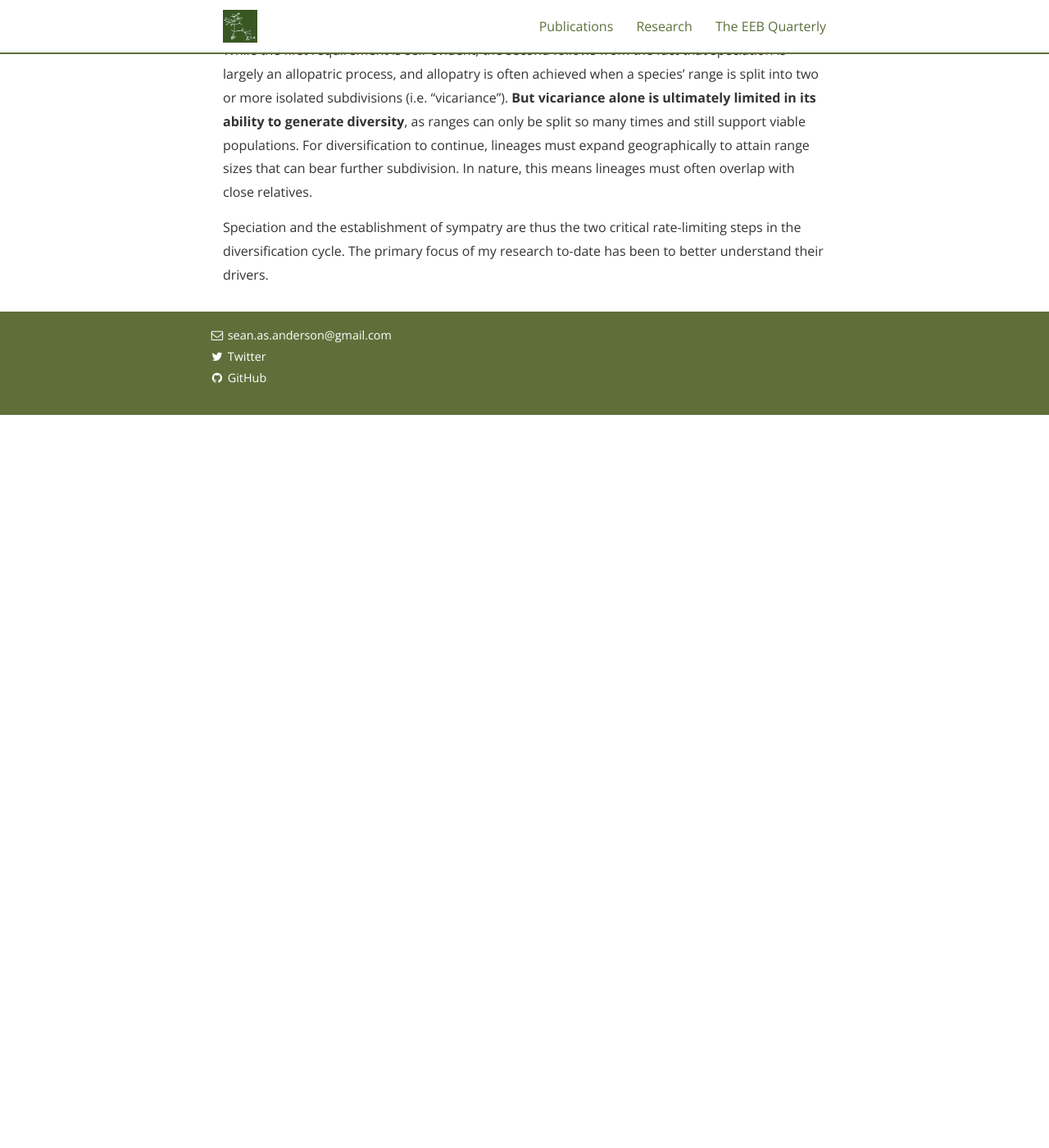
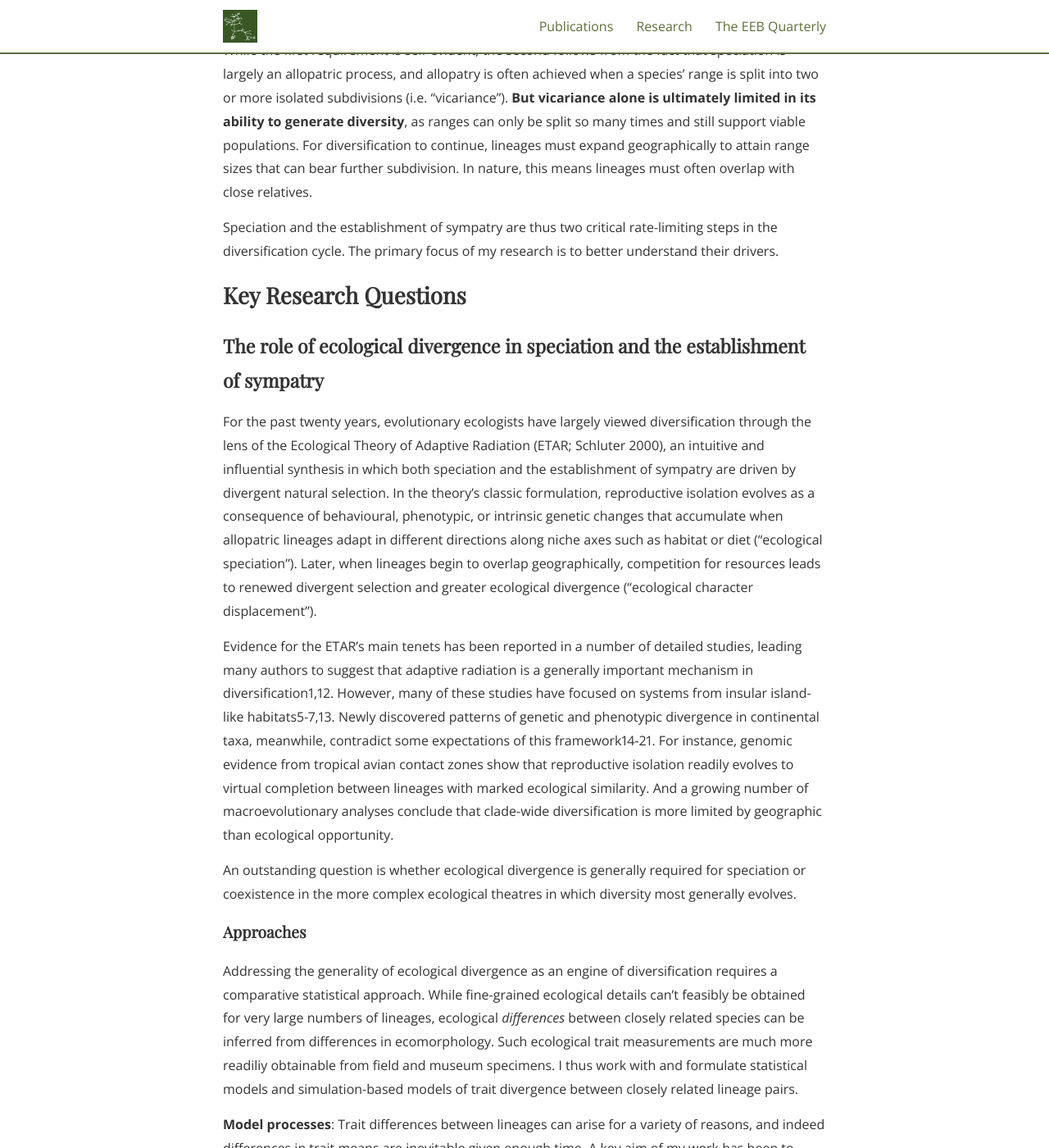
Before and after one commit to SeanASAnderson/SeanASAnderson.github.io, a Jekyll site: the page built from research.md, in a window 1280 px wide and 1400 px high, scrolled down 270 px. Shown: the whole window at 82% size. Built offline with Jekyll 4.4.1, drawn with Linux system fonts in a browser that asks for light colours; nearby versions of some CDN libraries; some web fonts are replaced; before the commit the page ends 900 px from its top, so only the background shows below that; some of the changed text lies outside the part shown.

Commit message:
some text changes

```diff
--- a/index.html
+++ b/index.html
@@ -55,7 +55,7 @@
   <h2> <center><a href="https://github.com/SeanASAnderson/CV/blob/main/AndersonSean.CV.2021.pdf">Click for CV </a></center></h2>
   <!--<h1> <center> Welcome! </center> </h1>-->
   <p> I am an evolutionary biologist studying the processes that generate species richness. My research focuses on speciation and the evolution of coexistence between close relatives, and a key aim of my work is to draw statistical generalizations about the hypothesized drivers of these two processes. </p>
-  <p> <img src="/assets/sean_suriname_riverside2.jpg" alt="Sean Pic" style="width:200px;margin-right:15px;"> To this end, I develop new analytical and simulation-based tools for questions like "is ecology-based divergent selection generally required for speciation?" and "do the processes promoting coexstence tend to differ across environments?". I deploy these tools to analyze data from the field, lab, and museum specimens. I am particularly interested in diversification dynamics in non-model systems <span>&#8212;</span> lineages that evolve and speciate in the complex continental settings home to most of life. </p>
+  <p> <img src="/assets/sean_suriname_riverside2.jpg" alt="Sean Pic" style="width:200px;margin-right:15px;"> To this end, I develop new analytical tools for questions like "is ecology-based divergent selection generally required for speciation?" and "do the processes promoting coexstence tend to differ across environments?". I deploy these tools to analyze data from the field, lab, and museum specimens. I am particularly interested in diversification dynamics in non-model systems <span>&#8212;</span> lineages that evolve and speciate in the complex continental settings home to most of life. </p>
   <p> Currently I'm a PhD candidate in <a href="https://www.utsc.utoronto.ca/~jweir"/> <b>Jason Weir's </a> </b> lab at the University of Toronto. I'm entering the fourth and final year of my work with Jason, so <b> if you're a PI and would like to discuss potential postdoc partnerships for 2022, please <a href="mailto:sean.as.anderson@gmail.com">reach out today!</a></b> </p>
 
   </body>
--- a/research.md
+++ b/research.md
@@ -9,39 +9,127 @@
 
 While the first requirement is self-evident, the second follows from the fact that speciation is largely an allopatric process, and allopatry is often achieved when a species’ range is split into two or more isolated subdivisions (i.e. “vicariance”). **But vicariance alone is ultimately limited in its ability to generate diversity**, as ranges can only be split so many times and still support viable populations. For diversification to continue, lineages must expand geographically to attain range sizes that can bear further subdivision. In nature, this means lineages must often overlap with close relatives.
 
-Speciation and the establishment of sympatry are thus the two critical rate-limiting steps in the diversification cycle. The primary focus of my research to-date has been to better understand their drivers.
+Speciation and the establishment of sympatry are thus two critical rate-limiting steps in the diversification cycle. The primary focus of my research is to better understand their drivers.
 
-{% comment %}
-## Questions
+## Key Research Questions
 
 ### The role of ecological divergence in speciation and the establishment of sympatry
 
 For the past twenty years, evolutionary ecologists have largely viewed diversification through the lens of the Ecological Theory of Adaptive Radiation (ETAR; Schluter 2000), an intuitive and influential synthesis in which both speciation and the establishment of sympatry are driven by divergent natural selection. In the theory's classic formulation, reproductive isolation evolves as a consequence of behavioural, phenotypic, or intrinsic genetic changes that accumulate when allopatric lineages adapt in different directions along niche axes such as habitat or diet (“ecological speciation”). Later, when lineages begin to overlap geographically, competition for resources leads to renewed divergent selection and greater ecological divergence (“ecological character displacement”).
 
-Evidence for the ETAR's main tenets has been reported in a number of detailed studies, leading many authors to suggest that adaptive radiation is a generally important mechanism in
-diversification1,12. But despite its success, predictions of the ETAR have primarily been supported in systems from young island-like habitats5-7,13, while they have remained largely untested in continental environments where the vast majority of species occur. Newly discovered patterns of morphological and genetic diversity in continental taxa, meanwhile, contradict some expectations of this framework14-21. In particular, genomic evidence from tropical avian contact zones show that reproductive isolation readily evolves to virtual completion between lineages with marked ecological similarity. And a growing number of macroevolutionary analyses conclude that clade-wide diversification is more limited by geographic than ecological opportunity. These data call into question whether diversification dynamics observed on island can in fact scale up to explain continental diversity.
+Evidence for the ETAR's main tenets has been reported in a number of detailed studies, leading many authors to suggest that adaptive radiation is a generally important mechanism in diversification1,12. However, many of these studies have focused on systems from insular island-like habitats5-7,13. Newly discovered patterns of genetic and phenotypic divergence in continental taxa, meanwhile, contradict some expectations of this framework14-21. For instance, genomic evidence from tropical avian contact zones show that reproductive isolation readily evolves to virtual completion between lineages with marked ecological similarity. And a growing number of macroevolutionary analyses conclude that clade-wide diversification is more limited by geographic than ecological opportunity.
 
-An outstanding question is whether evolutionary ecology's leading model of diversification applies in the more complex ecological theatres in which diversity most generally evolves.
+An outstanding question is whether ecological divergence is generally required for speciation or coexistence in the more complex ecological theatres in which diversity most generally evolves.
 
-### The role of sexual interference in preventing the establishment of sympatry
+#### Approaches
 
-Ecological competition has long been considered an important factor determining how and if species can coexist, but an often-overloooked factor is that of sexual interference between closely related lineages. Sexual interference is costly
+Addressing the generality of ecological divergence as an engine of diversification requires a comparative statistical approach. While fine-grained ecological details can't feasibly be obtained for very large numbers of lineages, ecological *differences* between closely related species can be inferred from differences in ecomorphology. Such ecological trait measurements are much more readiliy obtainable from field and museum specimens. I thus work with and formulate statistical models and simulation-based models of trait divergence between closely related lineage pairs.
 
+**Model processes**: Trait differences between lineages can arise for a variety of reasons, and indeed differences in trait means are inevitable given enough time. A key aim of my work has been to determine the statistical signature of trait divergence resulting from divergent selection versus alternative processes like drift, parallel selection, and fluctuating selection (Anderson and Weir, 2020).
 
-### Geographic variation in the processes promoting speciation and coexistence
+**Addressing Speciaton**: mixture models (Anderson et al. *Under Review*)
 
-Species richness is unevenly distributed across the globe. geographical variation in extinction is almost certainly a very significant driver these patterns. Geographic variation in diversification processes may also contribute.
+**Addressing Sympatry**  models to distinguish between character displacement and species sorting (Anderson and Weir 2021)
+
+{% comment %}
 
 
 
 
-Addressing the generality of ecological divergence as an engine of diversification requires a statistical comparative approach. While fine-grained ecological details can't feasibly be obtained for very large numbers of lineages, ecological *differences* between closely related species can be inferred from differences in ecomorphology. Such ecological trait measurements are much more readiliy obtainable from field and museum specimens.
 
-**Scale**: Many models of ecomorphological evolution are concerned with changes in traits across the branches of a phylogenetic tree over relatively deep time. But the processes affecting speciation and coexistence a focus on trait divergence between closely related (and thus recently diverged) lineages means contemporary macroevolution.
 
-I thus work with and formulate models of trait divergence between closely related lineage pairs including sister species and 'phylogroup' splits within currently recognized taxonomic species. These models cover timescales relevant to most speciation events, which typically require hundreds to single-digit thousands of millenia (exceptional examples of rapid (and often-ephemeral) speciation on islands notwithstanding).
+**Model Scales**: Models of ecomorphological evolution are often concerned with changes in traits across the branches of a phylogenetic tree over relatively deep timescales. But the processes promoting speciation and coexistence are easily obscured by the passage of time.
+The trait divergence models I work with are targeted for timescales relevant to most speciation events, which typically require hundreds to single-digit thousands of millenia (exceptional examples of rapid (and often-ephemeral) speciation on islands notwithstanding).
+
+
+
+
+
+##### Speciation
+
+Inferring the generality of ecological speciation in vertebrates via trait divergence patterns.
+
+##### Establishment of Sympatry
+
+Inferring the generality of character displacement via patterns of trait divergence in sympatric and allopatric lineage pairs.
+
+### Geographic variation in the processes promoting speciation and coexistence
+
+Geographic variation in species richness implies geographic variation in speciation (and the subsequent establishment of sympatry), colonization, and/or extinction. I'm interested in whether and how the mechanism of speciation and the dynamics of secondary sympatry vary across environments. Ultimately I am interested in how the answer to these questions help explain broadscale diversity patterns.
+
+### Reinforcement and the role of sexual interference in preventing the establishment of sympatry
+
+Ecological competition has long been considered an important factor determining when and if species coexist, but interactions related to sex may also have important and overlooked consequences for range overlap. Such 'sexual interference' includes the production of maladapted hybrids as well as less-well-understood interactions like (factoften-overloooked factor is that of sexual interference between closely related lineages. 'Sexual interference' refers to costly interactions related to sex (rather than ecological resource use).
+
+
+
+
+
+
+
+
+
+
+
+
+
+
+
+#### Approaches
+
+Addressing the generality of ecological divergence as an engine of diversification requires a comparative statistical approach. While fine-grained ecological details can't feasibly be obtained for very large numbers of lineages, ecological *differences* between closely related species can be inferred from differences in ecomorphology. Such ecological trait measurements are much more readiliy obtainable from field and museum specimens.
+
+**Scale**: Models of ecomorphological evolution are often concerned with changes in traits across the branches of a phylogenetic tree over relatively deep timescales. But the processes promoting speciation and coexistence are easily obscured by the passage of time.
+
+I thus primarily work with sets of recently diverged lineage pairs rather than larger clades, and I  focus on divergence between recently diverged lineage pairs rather than larger cladeswork with and formulate models of trait divergence between closely related lineage pairs. These include sister species and 'phylogroup' splits within currently recognized taxonomic species. Such models cover timescales relevant to most speciation events, which typically require hundreds to single-digit thousands of millenia (exceptional examples of rapid (and often-ephemeral) speciation on islands notwithstanding).
 
 Model processes: divergent adaptation. Sister species (or deeply diverged 'phylogroups' within currently recognized taxonomic species).
+
+
+
+(and in fact drive) a focus on trait divergence between closely related (and thus recently diverged) lineages means 'contemporary macroevolution'.
+
+
+
+
+
+#### Speciation
+Some authors (e.g. Cutter and Grey 2016) have proposed that ecological speciation is commoner in high latitude regions than it is in the tropics. Others have instead suggested that
+
+
+
+
+
+I'm interested in how the mechanism of speciation and the establishment of sympatry can help account for several broadscale diversity patterns, including the latitudinal diversity gradient.
+
+
+
+, and how this helps explain broadscale diversity patterns like the latiduinal diversity gradient.
+
+
+
+
+ While extinction is almost certainly a significant driver of large-scale diversity patterns such as the latitudinal gradient, it's probable that variation in the tempo and mode of speciation and the establishment of sympatry also play a role.
+
+
+
+
+
+#### Speciation
+
+
+#### Secondary sympatry
+
+
+
+### Reinforcement and the role of sexual interference in preventing the establishment of sympatry
+
+Ecological competition has long been considered an important factor determining when and if species coexist, but interactions related to sex may also have important and overlooked consequences for range overlap. Such 'sexual interference' includes the production of maladapted hybrids as well as less-well-understood interactions like (factoften-overloooked factor is that of sexual interference between closely related lineages. 'Sexual interference' refers to costly interactions related to sex (rather than ecological resource use).
+
+
+
+
+
 
 #### Speciation
 
```
Also changed, not shown: thequarterly.md (+3 -3 lines).
